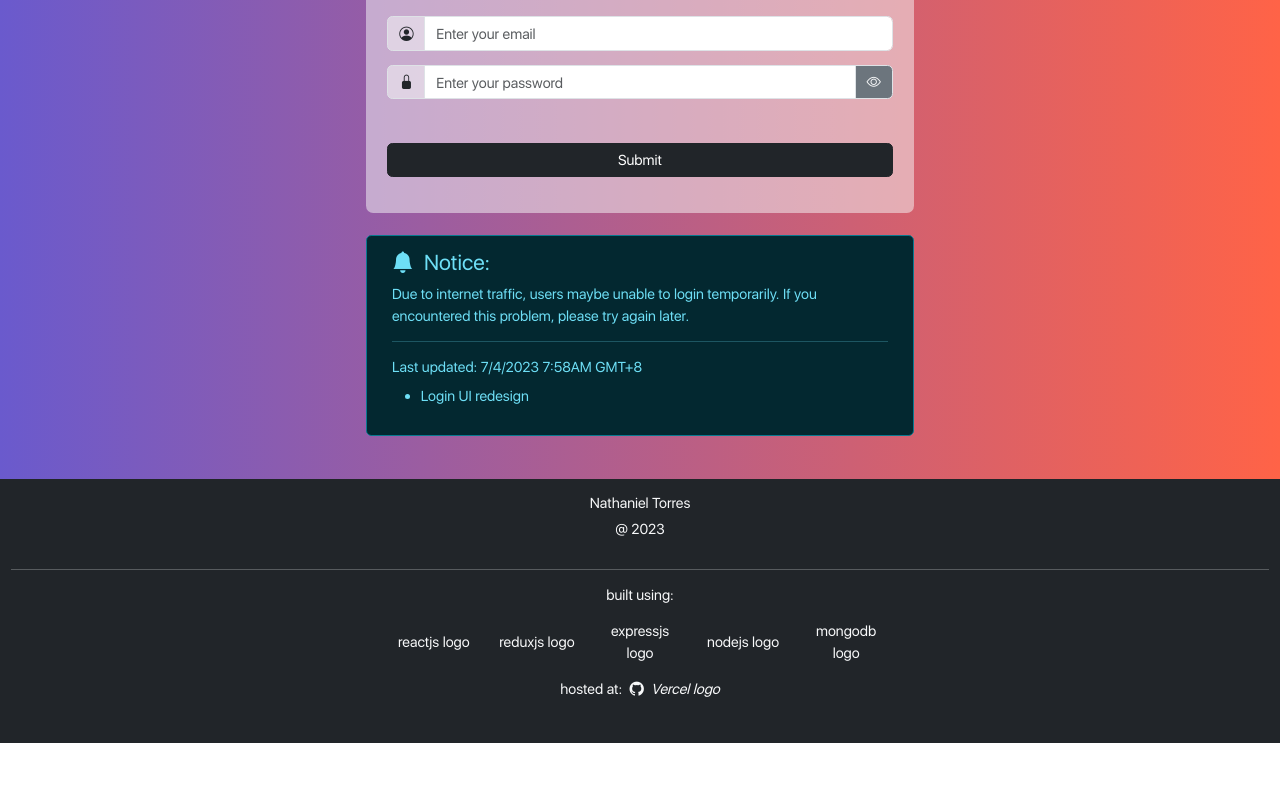
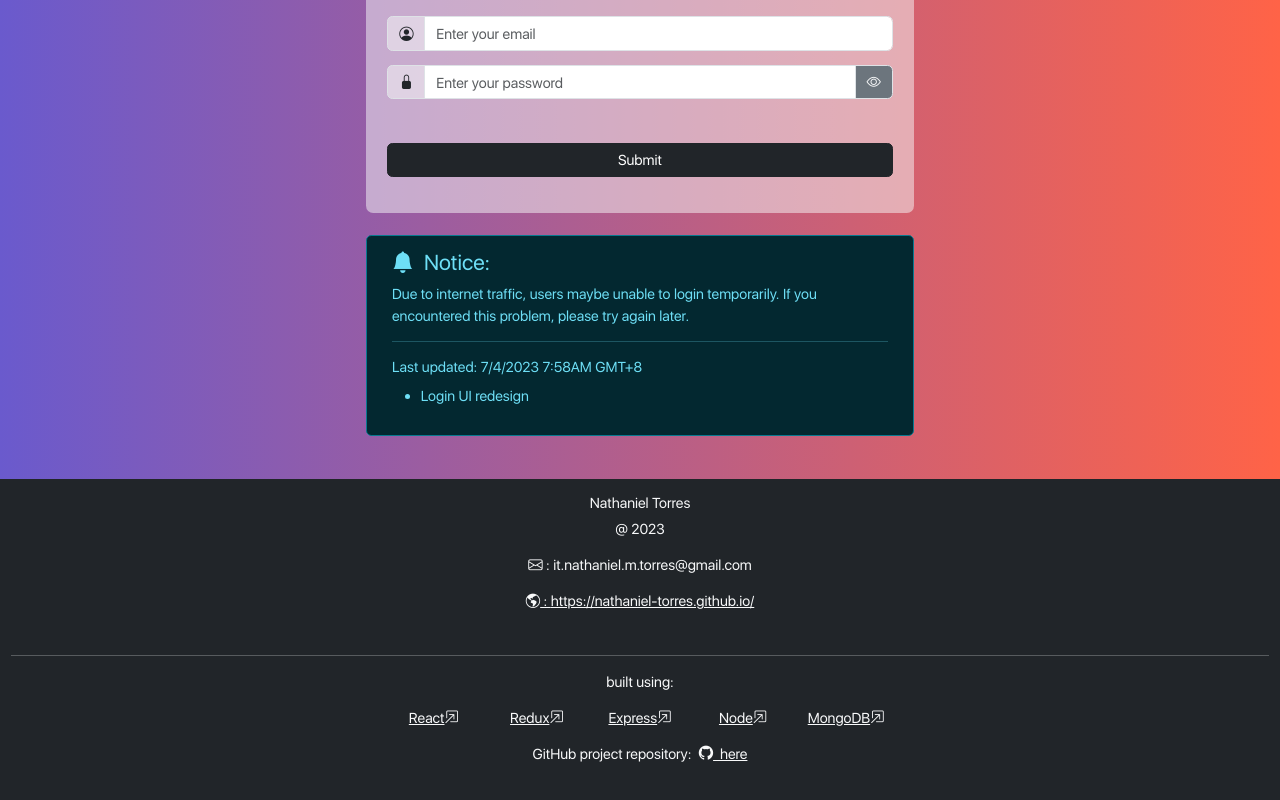
Before and after one commit to Nathaniel-Torres/test-mern-app-books, a React (Create React App) app in the folder frontend/: page /login in a window 1280 px wide. Shown: the part 286-1086 px from the top of the page. Before the commit the page ends 1029 px from the top, so only its background shows below. Built offline with nearby package versions, Linux system fonts and the light colour scheme.

Commit message:
Added functional links on footer

```diff
--- a/frontend/public/index.html
+++ b/frontend/public/index.html
@@ -4,10 +4,9 @@
     <meta charset="utf-8" />
     <link rel="icon" href="%PUBLIC_URL%/favicon.ico" />
     <meta name="viewport" content="width=device-width, initial-scale=1" />
-    <meta name="theme-color" content="#000000" />
     <meta
       name="description"
-      content="Web site created using create-react-app"
+      content="Web app created using MERN stack technologies"
     />
     <link rel="apple-touch-icon" href="%PUBLIC_URL%/logo192.png" />
     <!--
@@ -24,7 +23,7 @@
       work correctly both with client-side routing and a non-root public URL.
       Learn how to configure a non-root public URL by running `npm run build`.
     -->
-    <title>React Redux App</title>
+    <title>Personal Book Library</title>
   </head>
   <body>
     <noscript>You need to enable JavaScript to run this app.</noscript>
--- a/frontend/src/components/Footer.jsx
+++ b/frontend/src/components/Footer.jsx
@@ -5,10 +5,15 @@ import Col from 'react-bootstrap/Col'
 function Footer() {
   return (
     <Container fluid className="footer bg-dark text-light py-3">
-      <Row className='mb-3'>
+      <Row className='mb-5'>
         <Container className='text-center'>
           <h6>Nathaniel Torres</h6>
           <p>@ 2023</p>
+          <p><i className='bi bi-envelope'></i>&nbsp;:&nbsp;it.nathaniel.m.torres@gmail.com</p>
+          <a href='https://nathaniel-torres.github.io/' className='text-light'>
+            <i className='bi bi-globe-americas'></i>&nbsp;:&nbsp;
+            {('https://nathaniel-torres.github.io/').toString()}
+          </a>
         </Container>
       </Row>
       <hr />
@@ -17,11 +22,31 @@ function Footer() {
           <Container className='text-center'>
             <p>built using:</p>
             <Row className='align-items-center justify-content-center'>
-              <Col xs='2'>reactjs logo</Col>
-              <Col xs='2'>reduxjs logo</Col>
-              <Col xs='2'>expressjs logo</Col>
-              <Col xs='2'>nodejs logo</Col>
-              <Col xs='2'>mongodb logo</Col>
+              <Col xs='2'>
+                <a href='https://react.dev/' className='text-light'>
+                  React<i className='bi bi-box-arrow-in-up-right'></i>
+                </a>
+              </Col>
+              <Col xs='2'>
+                <a href='https://redux.js.org/' className='text-light'>
+                  Redux<i className='bi bi-box-arrow-in-up-right'></i>
+                </a>
+              </Col>
+              <Col xs='2'>
+                <a href='https://expressjs.com/' className='text-light'>
+                  Express<i className='bi bi-box-arrow-in-up-right'></i>
+                </a>
+              </Col>
+              <Col xs='2'>
+                <a href='https://nodejs.org/en' className='text-light'>
+                  Node<i className='bi bi-box-arrow-in-up-right'></i>
+                </a>
+              </Col>
+              <Col xs='2'>
+                <a href='https://www.mongodb.com/' className='text-light'>
+                  MongoDB<i className='bi bi-box-arrow-in-up-right'></i>
+                </a>
+              </Col>
             </Row>
           </Container>
         </Col>
@@ -29,9 +54,10 @@ function Footer() {
       <Row className='mt-3 mb-3 justify-content-center'>
         <Col xs lg='6'>
           <Container className='d-flex gap-2 justify-content-center'>
-            <p>hosted at:</p>
-            <i className='bi bi-github'></i>
-            <i>Vercel logo</i>
+            <p>GitHub project repository:</p>
+            <a href='https://github.com/Nathaniel-Torres/test-mern-app-books' className='text-light'>
+              <i className='bi bi-github'></i>&nbsp;&nbsp;here
+            </a>
           </Container>
         </Col>
       </Row>
```
Also changed, not shown: frontend/public/manifest.json.
